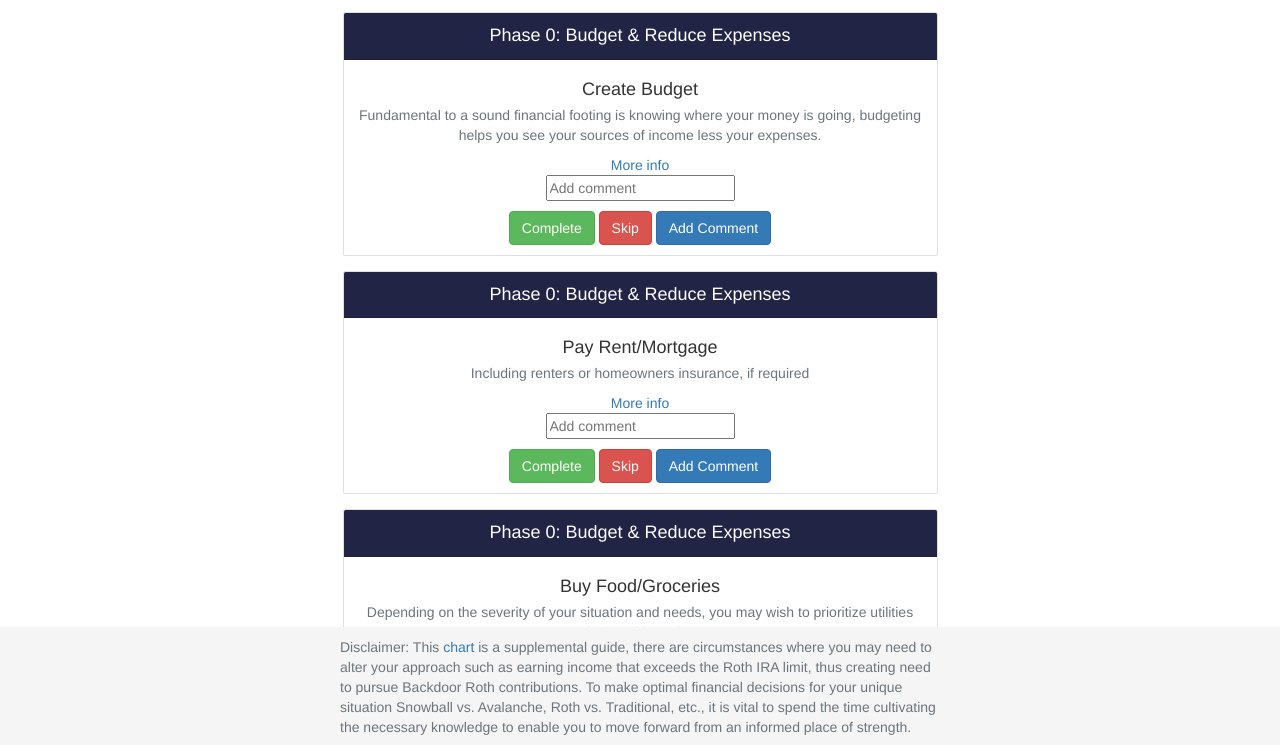
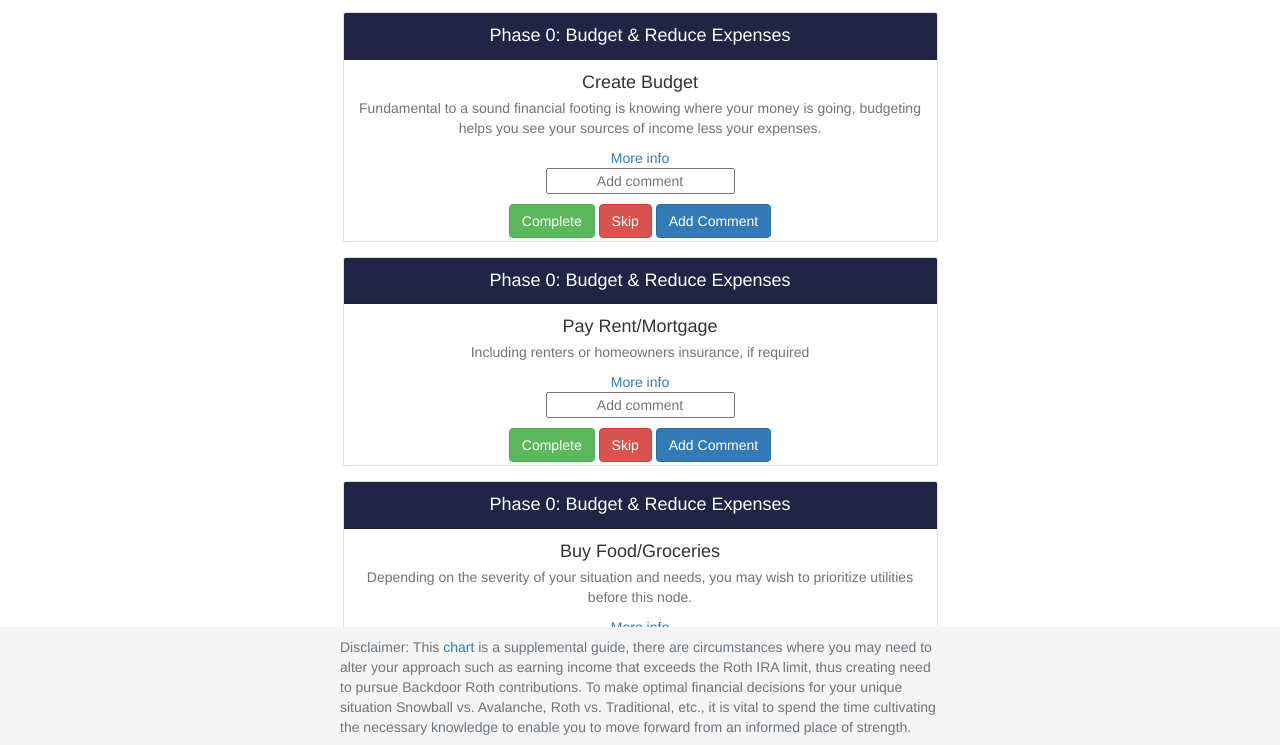
Before and after one commit to apettenati/pearlhacks2021, a plain HTML site: page index.html in a window 1280 px wide. Shown: the part 53-798 px from the top of the page. Drawn offline with nearby package versions, Linux system fonts and the light colour scheme.

Commit message:
edit css

```diff
--- a/style.css
+++ b/style.css
@@ -70,3 +70,12 @@ footer {
 .container {
     width: 50%;
 }
+
+.card-body {
+    padding: 3px;
+}
+
+#text {
+    border-radius: 10;
+    text-align: center;
+}
```
